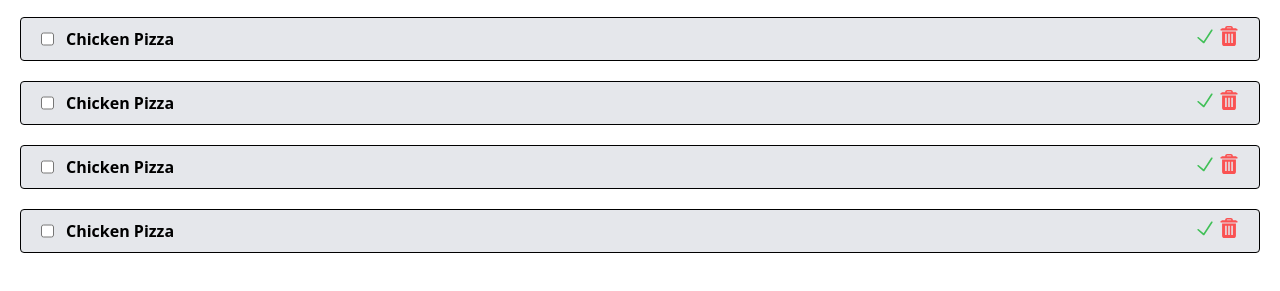
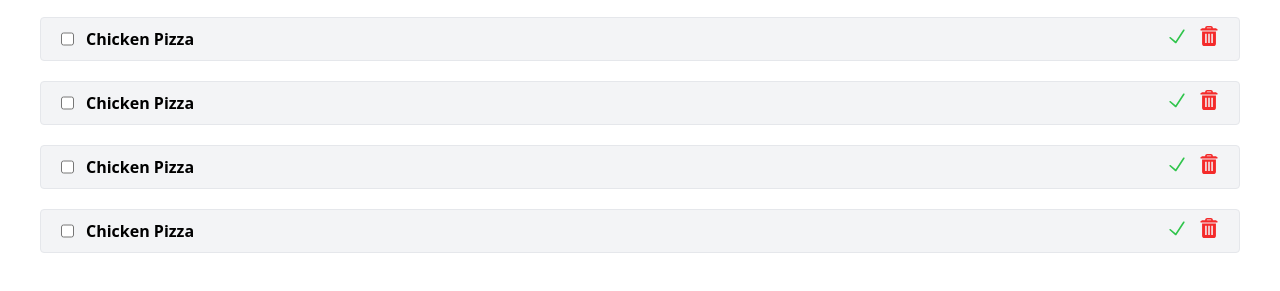
Before and after one commit to tifan9/ToDoApp, a plain HTML site: page html/index.html in a window 1280 px wide. Shown: the part 103-394 px from the top of the page. Drawn offline with nearby package versions, Linux system fonts and the light colour scheme.

Commit message:
changed style

```diff
--- a/html/index.html
+++ b/html/index.html
@@ -4,8 +4,8 @@
     <meta charset="UTF-8">
     <meta name="viewport" content="width=device-width, initial-scale=1.0">
     <link href='https://unpkg.com/boxicons@2.1.4/css/boxicons.min.css' rel='stylesheet'>
-    <link rel="stylesheet" href="../src/output.css">
-
+    <!-- <link rel="stylesheet" href="../src/output.css"> -->
+    <script src="https://cdn.tailwindcss.com"></script>
     <title>ToDo App</title>
 </head>
 <body>
@@ -25,35 +25,8 @@
     </div>
 
     <!-- Input Items -->
-    <div class="my-5">
-        <div class="mx-5 rounded border border-black bg-gray-200 flex justify-between h-11 items-center">
-            <!-- Inputs -->
-            <div class="flex gap-3 px-5 font-bold">
-                <input class=" bg-gray-100 border-gray-300 rounded   dark:bg-gray-700 dark:border-gray-600"
-                        type="checkbox" id="check"name="check"/>
-                <label for="check">Chicken Pizza</label>
-            </div>
-            <!-- Buttons -->
-            <div class="px-5">
-                <button   type="submit" name="check">
-                <svg xmlns="http://www.w3.org/2000/svg" x="0px" y="0px" width="20" height="20" viewBox="0 0 50 50"
-                style="fill:#40C057;" >
-                <path d="M 41.9375 8.625 C 41.273438 8.648438 40.664063 9 40.3125 9.5625 L 21.5 38.34375 L 9.3125 27.8125 C 8.789063 27.269531 8.003906 27.066406 7.28125 27.292969 C 6.5625 27.515625 6.027344 28.125 5.902344 28.867188 C 5.777344 29.613281 6.078125 30.363281 6.6875 30.8125 L 20.625 42.875 C 21.0625 43.246094 21.640625 43.410156 22.207031 43.328125 C 22.777344 43.242188 23.28125 42.917969 23.59375 42.4375 L 43.6875 11.75 C 44.117188 11.121094 44.152344 10.308594 43.78125 9.644531 C 43.410156 8.984375 42.695313 8.589844 41.9375 8.625 Z"></path>
-                </svg>
-            </button>
-            <button type="submit" name="check">
-
-            <svg xmlns="http://www.w3.org/2000/svg" x="0px" y="0px" width="20" height="20" viewBox="0 0 26 26"
-            style="fill:#FA5252;">
-            <path d="M 11 -0.03125 C 10.164063 -0.03125 9.34375 0.132813 8.75 0.71875 C 8.15625 1.304688 7.96875 2.136719 7.96875 3 L 4 3 C 3.449219 3 3 3.449219 3 4 L 2 4 L 2 6 L 24 6 L 24 4 L 23 4 C 23 3.449219 22.550781 3 22 3 L 18.03125 3 C 18.03125 2.136719 17.84375 1.304688 17.25 0.71875 C 16.65625 0.132813 15.835938 -0.03125 15 -0.03125 Z M 11 2.03125 L 15 2.03125 C 15.546875 2.03125 15.71875 2.160156 15.78125 2.21875 C 15.84375 2.277344 15.96875 2.441406 15.96875 3 L 10.03125 3 C 10.03125 2.441406 10.15625 2.277344 10.21875 2.21875 C 10.28125 2.160156 10.453125 2.03125 11 2.03125 Z M 4 7 L 4 23 C 4 24.652344 5.347656 26 7 26 L 19 26 C 20.652344 26 22 24.652344 22 23 L 22 7 Z M 8 10 L 10 10 L 10 22 L 8 22 Z M 12 10 L 14 10 L 14 22 L 12 22 Z M 16 10 L 18 10 L 18 22 L 16 22 Z"></path>
-            </svg>
-            </button>
-            </div>
-        </div>
-    </div>
-        <!-- Input Items -->
-    <div class="my-5">
-        <div class="mx-5 rounded border border-black bg-gray-200 flex justify-between h-11 items-center">
+    <div class="my-5 mx-5">
+        <div class="mx-5 rounded border  bg-gray-100 flex justify-between h-11 items-center">
             <!-- Inputs -->
             <div class="flex gap-3 px-5 font-bold">
                 <input class=" bg-gray-100 border-gray-300 rounded   dark:bg-gray-700 dark:border-gray-600"
@@ -62,24 +35,25 @@
             </div>
             <!-- Buttons -->
             <div class="px-5 ">
-                <button class="" type="submit" name="check">
+                <button class="px-2"  type="submit" name="check">
                 <svg xmlns="http://www.w3.org/2000/svg" x="0px" y="0px" width="20" height="20" viewBox="0 0 50 50"
-                style="fill:#40C057;">
+                style="fill:#2fc44b;" >
                 <path d="M 41.9375 8.625 C 41.273438 8.648438 40.664063 9 40.3125 9.5625 L 21.5 38.34375 L 9.3125 27.8125 C 8.789063 27.269531 8.003906 27.066406 7.28125 27.292969 C 6.5625 27.515625 6.027344 28.125 5.902344 28.867188 C 5.777344 29.613281 6.078125 30.363281 6.6875 30.8125 L 20.625 42.875 C 21.0625 43.246094 21.640625 43.410156 22.207031 43.328125 C 22.777344 43.242188 23.28125 42.917969 23.59375 42.4375 L 43.6875 11.75 C 44.117188 11.121094 44.152344 10.308594 43.78125 9.644531 C 43.410156 8.984375 42.695313 8.589844 41.9375 8.625 Z"></path>
                 </svg>
             </button>
             <button type="submit" name="check">
+
             <svg xmlns="http://www.w3.org/2000/svg" x="0px" y="0px" width="20" height="20" viewBox="0 0 26 26"
-            style="fill:#FA5252;">
+            style="fill:#f42a2a;">
             <path d="M 11 -0.03125 C 10.164063 -0.03125 9.34375 0.132813 8.75 0.71875 C 8.15625 1.304688 7.96875 2.136719 7.96875 3 L 4 3 C 3.449219 3 3 3.449219 3 4 L 2 4 L 2 6 L 24 6 L 24 4 L 23 4 C 23 3.449219 22.550781 3 22 3 L 18.03125 3 C 18.03125 2.136719 17.84375 1.304688 17.25 0.71875 C 16.65625 0.132813 15.835938 -0.03125 15 -0.03125 Z M 11 2.03125 L 15 2.03125 C 15.546875 2.03125 15.71875 2.160156 15.78125 2.21875 C 15.84375 2.277344 15.96875 2.441406 15.96875 3 L 10.03125 3 C 10.03125 2.441406 10.15625 2.277344 10.21875 2.21875 C 10.28125 2.160156 10.453125 2.03125 11 2.03125 Z M 4 7 L 4 23 C 4 24.652344 5.347656 26 7 26 L 19 26 C 20.652344 26 22 24.652344 22 23 L 22 7 Z M 8 10 L 10 10 L 10 22 L 8 22 Z M 12 10 L 14 10 L 14 22 L 12 22 Z M 16 10 L 18 10 L 18 22 L 16 22 Z"></path>
             </svg>
             </button>
             </div>
         </div>
     </div>
-    <!-- input items -->
-    <div class="my-5">
-        <div class="mx-5 rounded border border-black bg-gray-200 flex justify-between h-11 items-center">
+        <!-- Input Items -->
+    <div class="my-5 mx-5">
+        <div class="mx-5 rounded border  bg-gray-100 flex justify-between h-11 items-center">
             <!-- Inputs -->
             <div class="flex gap-3 px-5 font-bold">
                 <input class=" bg-gray-100 border-gray-300 rounded   dark:bg-gray-700 dark:border-gray-600"
@@ -88,24 +62,24 @@
             </div>
             <!-- Buttons -->
             <div class="px-5 ">
-                <button class="" type="submit" name="check">
+                <button class="px-2" type="submit" name="check">
                 <svg xmlns="http://www.w3.org/2000/svg" x="0px" y="0px" width="20" height="20" viewBox="0 0 50 50"
-                style="fill:#40C057;">
+                style="fill:#2fc44b;">
                 <path d="M 41.9375 8.625 C 41.273438 8.648438 40.664063 9 40.3125 9.5625 L 21.5 38.34375 L 9.3125 27.8125 C 8.789063 27.269531 8.003906 27.066406 7.28125 27.292969 C 6.5625 27.515625 6.027344 28.125 5.902344 28.867188 C 5.777344 29.613281 6.078125 30.363281 6.6875 30.8125 L 20.625 42.875 C 21.0625 43.246094 21.640625 43.410156 22.207031 43.328125 C 22.777344 43.242188 23.28125 42.917969 23.59375 42.4375 L 43.6875 11.75 C 44.117188 11.121094 44.152344 10.308594 43.78125 9.644531 C 43.410156 8.984375 42.695313 8.589844 41.9375 8.625 Z"></path>
                 </svg>
             </button>
             <button type="submit" name="check">
             <svg xmlns="http://www.w3.org/2000/svg" x="0px" y="0px" width="20" height="20" viewBox="0 0 26 26"
-            style="fill:#FA5252;">
+            style="fill:#f42a2a;">
             <path d="M 11 -0.03125 C 10.164063 -0.03125 9.34375 0.132813 8.75 0.71875 C 8.15625 1.304688 7.96875 2.136719 7.96875 3 L 4 3 C 3.449219 3 3 3.449219 3 4 L 2 4 L 2 6 L 24 6 L 24 4 L 23 4 C 23 3.449219 22.550781 3 22 3 L 18.03125 3 C 18.03125 2.136719 17.84375 1.304688 17.25 0.71875 C 16.65625 0.132813 15.835938 -0.03125 15 -0.03125 Z M 11 2.03125 L 15 2.03125 C 15.546875 2.03125 15.71875 2.160156 15.78125 2.21875 C 15.84375 2.277344 15.96875 2.441406 15.96875 3 L 10.03125 3 C 10.03125 2.441406 10.15625 2.277344 10.21875 2.21875 C 10.28125 2.160156 10.453125 2.03125 11 2.03125 Z M 4 7 L 4 23 C 4 24.652344 5.347656 26 7 26 L 19 26 C 20.652344 26 22 24.652344 22 23 L 22 7 Z M 8 10 L 10 10 L 10 22 L 8 22 Z M 12 10 L 14 10 L 14 22 L 12 22 Z M 16 10 L 18 10 L 18 22 L 16 22 Z"></path>
             </svg>
             </button>
             </div>
         </div>
     </div>
-    <!-- Input items -->
-    <div class="my-5">
-        <div class="mx-5 rounded border border-black bg-gray-200 flex justify-between h-11 items-center">
+    <!-- input items -->
+    <div class="my-5 mx-5">
+        <div class="mx-5 rounded border  bg-gray-100 flex justify-between h-11 items-center">
             <!-- Inputs -->
             <div class="flex gap-3 px-5 font-bold">
                 <input class=" bg-gray-100 border-gray-300 rounded   dark:bg-gray-700 dark:border-gray-600"
@@ -114,15 +88,41 @@
             </div>
             <!-- Buttons -->
             <div class="px-5 ">
-                <button class="" type="submit" name="check">
+                <button class="px-2" type="submit" name="check">
                 <svg xmlns="http://www.w3.org/2000/svg" x="0px" y="0px" width="20" height="20" viewBox="0 0 50 50"
-                style="fill:#40C057;">
+                style="fill:#2fc44b;">
                 <path d="M 41.9375 8.625 C 41.273438 8.648438 40.664063 9 40.3125 9.5625 L 21.5 38.34375 L 9.3125 27.8125 C 8.789063 27.269531 8.003906 27.066406 7.28125 27.292969 C 6.5625 27.515625 6.027344 28.125 5.902344 28.867188 C 5.777344 29.613281 6.078125 30.363281 6.6875 30.8125 L 20.625 42.875 C 21.0625 43.246094 21.640625 43.410156 22.207031 43.328125 C 22.777344 43.242188 23.28125 42.917969 23.59375 42.4375 L 43.6875 11.75 C 44.117188 11.121094 44.152344 10.308594 43.78125 9.644531 C 43.410156 8.984375 42.695313 8.589844 41.9375 8.625 Z"></path>
                 </svg>
             </button>
             <button type="submit" name="check">
             <svg xmlns="http://www.w3.org/2000/svg" x="0px" y="0px" width="20" height="20" viewBox="0 0 26 26"
-            style="fill:#FA5252;">
+            style="fill:#f42a2a;">
+            <path d="M 11 -0.03125 C 10.164063 -0.03125 9.34375 0.132813 8.75 0.71875 C 8.15625 1.304688 7.96875 2.136719 7.96875 3 L 4 3 C 3.449219 3 3 3.449219 3 4 L 2 4 L 2 6 L 24 6 L 24 4 L 23 4 C 23 3.449219 22.550781 3 22 3 L 18.03125 3 C 18.03125 2.136719 17.84375 1.304688 17.25 0.71875 C 16.65625 0.132813 15.835938 -0.03125 15 -0.03125 Z M 11 2.03125 L 15 2.03125 C 15.546875 2.03125 15.71875 2.160156 15.78125 2.21875 C 15.84375 2.277344 15.96875 2.441406 15.96875 3 L 10.03125 3 C 10.03125 2.441406 10.15625 2.277344 10.21875 2.21875 C 10.28125 2.160156 10.453125 2.03125 11 2.03125 Z M 4 7 L 4 23 C 4 24.652344 5.347656 26 7 26 L 19 26 C 20.652344 26 22 24.652344 22 23 L 22 7 Z M 8 10 L 10 10 L 10 22 L 8 22 Z M 12 10 L 14 10 L 14 22 L 12 22 Z M 16 10 L 18 10 L 18 22 L 16 22 Z"></path>
+            </svg>
+            </button>
+            </div>
+        </div>
+    </div>
+    <!-- Input items -->
+    <div class="my-5 mx-5">
+        <div class="mx-5 rounded border  bg-gray-100 flex justify-between h-11 items-center">
+            <!-- Inputs -->
+            <div class="flex gap-3 px-5 font-bold">
+                <input class=" bg-gray-100 border-gray-300 rounded   dark:bg-gray-700 dark:border-gray-600"
+                        type="checkbox" id="check"name="check"/>
+                <label for="check">Chicken Pizza</label>
+            </div>
+            <!-- Buttons -->
+            <div class="px-5 ">
+                <button class="px-2" type="submit" name="check">
+                <svg xmlns="http://www.w3.org/2000/svg" x="0px" y="0px" width="20" height="20" viewBox="0 0 50 50"
+                style="fill:#2fc44b;">
+                <path d="M 41.9375 8.625 C 41.273438 8.648438 40.664063 9 40.3125 9.5625 L 21.5 38.34375 L 9.3125 27.8125 C 8.789063 27.269531 8.003906 27.066406 7.28125 27.292969 C 6.5625 27.515625 6.027344 28.125 5.902344 28.867188 C 5.777344 29.613281 6.078125 30.363281 6.6875 30.8125 L 20.625 42.875 C 21.0625 43.246094 21.640625 43.410156 22.207031 43.328125 C 22.777344 43.242188 23.28125 42.917969 23.59375 42.4375 L 43.6875 11.75 C 44.117188 11.121094 44.152344 10.308594 43.78125 9.644531 C 43.410156 8.984375 42.695313 8.589844 41.9375 8.625 Z"></path>
+                </svg>
+            </button>
+            <button type="submit" name="check">
+            <svg xmlns="http://www.w3.org/2000/svg" x="0px" y="0px" width="20" height="20" viewBox="0 0 26 26"
+            style="fill:#f42a2a;">
             <path d="M 11 -0.03125 C 10.164063 -0.03125 9.34375 0.132813 8.75 0.71875 C 8.15625 1.304688 7.96875 2.136719 7.96875 3 L 4 3 C 3.449219 3 3 3.449219 3 4 L 2 4 L 2 6 L 24 6 L 24 4 L 23 4 C 23 3.449219 22.550781 3 22 3 L 18.03125 3 C 18.03125 2.136719 17.84375 1.304688 17.25 0.71875 C 16.65625 0.132813 15.835938 -0.03125 15 -0.03125 Z M 11 2.03125 L 15 2.03125 C 15.546875 2.03125 15.71875 2.160156 15.78125 2.21875 C 15.84375 2.277344 15.96875 2.441406 15.96875 3 L 10.03125 3 C 10.03125 2.441406 10.15625 2.277344 10.21875 2.21875 C 10.28125 2.160156 10.453125 2.03125 11 2.03125 Z M 4 7 L 4 23 C 4 24.652344 5.347656 26 7 26 L 19 26 C 20.652344 26 22 24.652344 22 23 L 22 7 Z M 8 10 L 10 10 L 10 22 L 8 22 Z M 12 10 L 14 10 L 14 22 L 12 22 Z M 16 10 L 18 10 L 18 22 L 16 22 Z"></path>
             </svg>
             </button>
```
Also changed, not shown: html/item.html (+2 -1 lines), package.json (deleted, +0 -15 lines), tailwind.config.js (deleted, +0 -8 lines), 1 other file.
